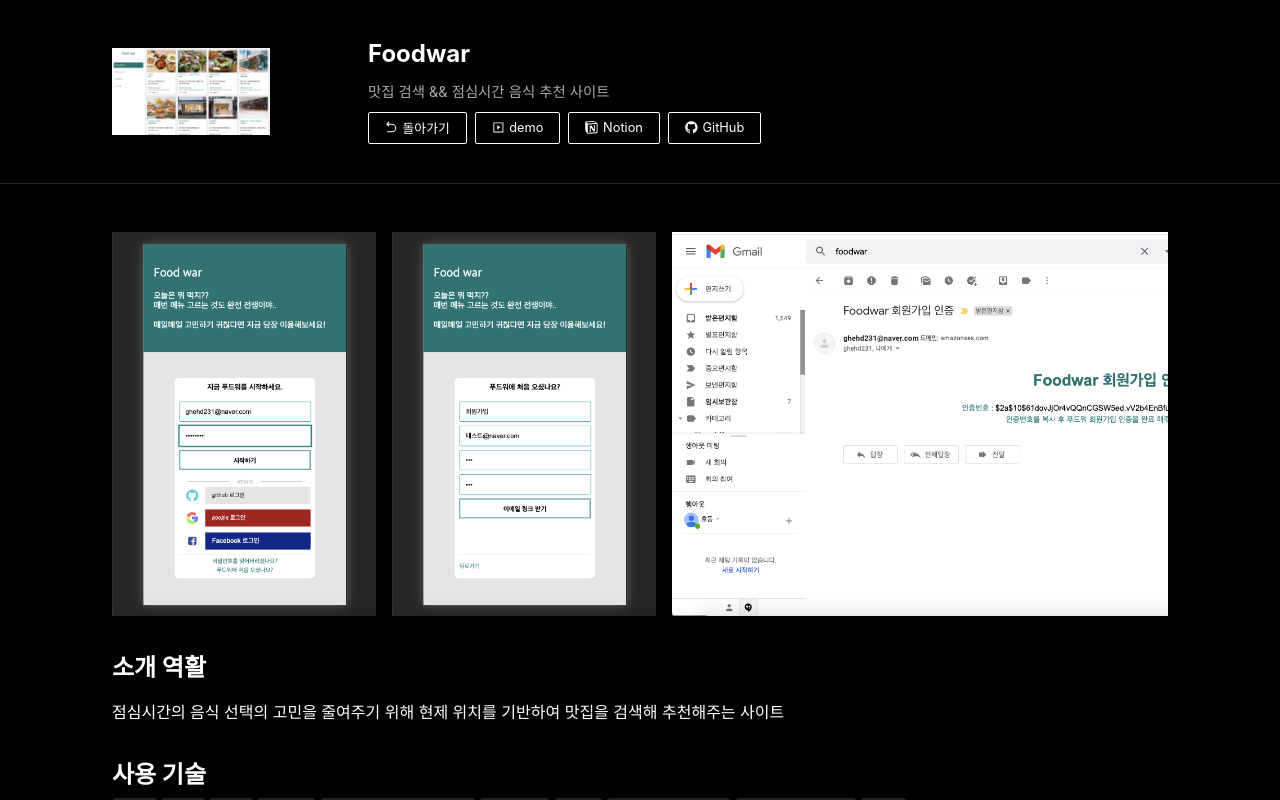
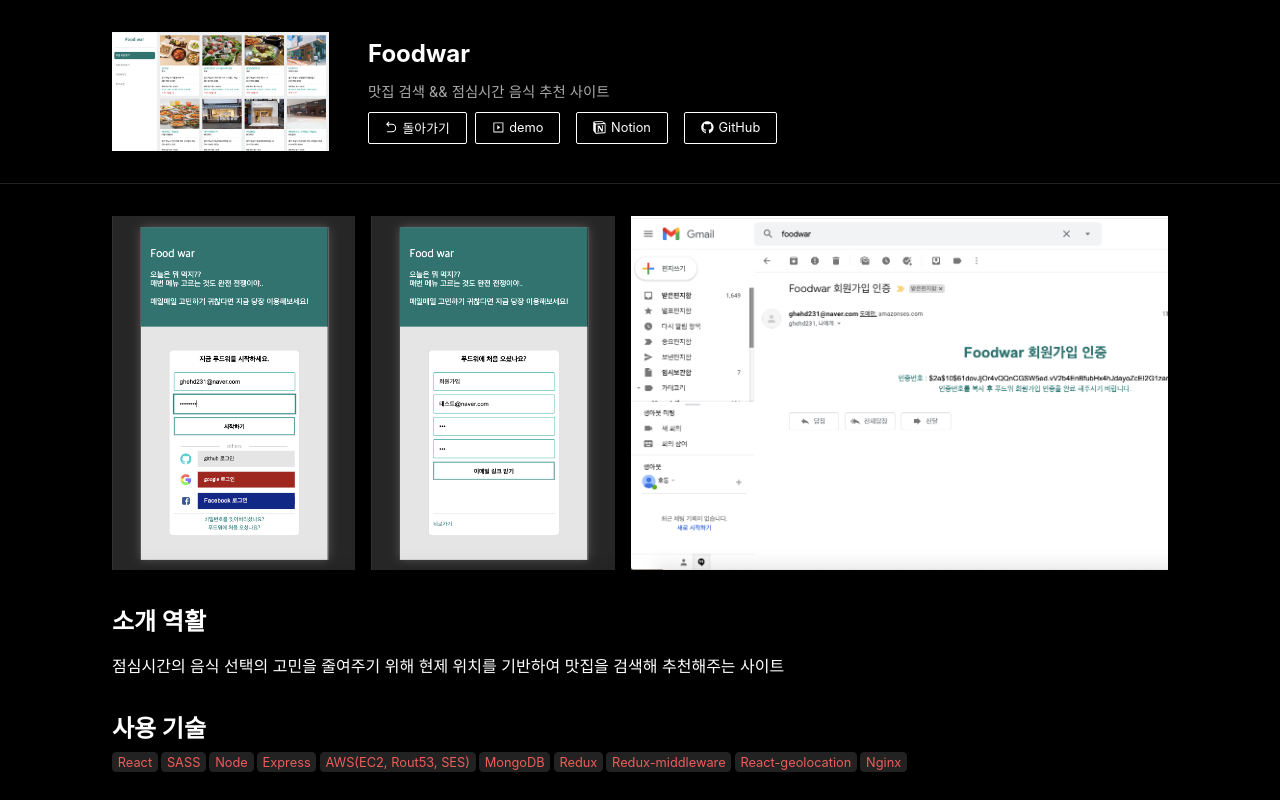
Before and after one commit to ghehd231/portfolio, a React (Create React App) app in the folder client/: page /detail/1 in a window 1280 px wide. Built offline with nearby package versions, Linux system fonts and the light colour scheme.

Commit message:
detail project imgList height 수정

```diff
--- a/client/src/components/common/Button.js
+++ b/client/src/components/common/Button.js
@@ -8,7 +8,7 @@
     ? <StyledLink {...props}>
         {props.children}
       </StyledLink>
-    : <StyledButton {...props} disabled={props.disabled} />;
+    : <StyledButton {...props} disabled={props.disable} />;
 };
 
 const buttonStyle = css`
@@ -18,7 +18,6 @@
   align-self: center;
   background: transparent;
   border: 1px solid ${palette.white};
-
   border-radius: 2px;
   padding: 0.5rem 1rem;
   transition: all 0.2s ease-in;
@@ -44,7 +43,7 @@
     `}
 
   &+& {
-    /* margin-left: 1rem; */
+    margin-left: 1rem;
   }
 
   & > svg {
--- a/client/src/components/common/DetailWrap.js
+++ b/client/src/components/common/DetailWrap.js
@@ -12,7 +12,7 @@
   width: 100%;
   max-width: 70rem;
   margin: 0 auto;
-  padding: 3rem 2rem;
+  padding: 2rem;
 
   height: 100%;
   display: flex;
--- a/client/src/components/detail/ContentSection.js
+++ b/client/src/components/detail/ContentSection.js
@@ -1,15 +1,29 @@
-import React from 'react';
+import React, { useState, useEffect } from 'react';
 import styled from 'styled-components';
 import palette from '../../lib/styles/palette';
 import DetailWrap from '../common/DetailWrap';
 import StackItem from '../common/StackItem';
 
 const ContentSection = ({ project }) => {
+  const [windowHeight, reWindowHeight] = useState(window.innerHeight);
+
+  useEffect(
+    () => {
+      // resizeWindow();
+      window.addEventListener('resize', resizeWindow);
+      return () => window.removeEventListener('resize', resizeWindow);
+    },
+    [windowHeight],
+  );
+
+  const resizeWindow = () => {
+    reWindowHeight(window.innerHeight);
+  };
   return (
     <ContentContainer>
       <DetailWrap direction="column">
         <SubSection>
-          <ImgList>
+          <ImgList height={windowHeight}>
             {project.image.map((img, i) =>
               <img key={i} src={`../images/project/${img}.png`} alt="project" />,
             )}
@@ -66,6 +80,7 @@
   height: 25rem;
   padding-bottom: 1rem;
 
+  ${({ height }) => `max-height: ${Math.floor(height / 5) * 2 + 50}px;`};
   &::-webkit-scrollbar {
     width: 4px;
     height: 4px;
```
